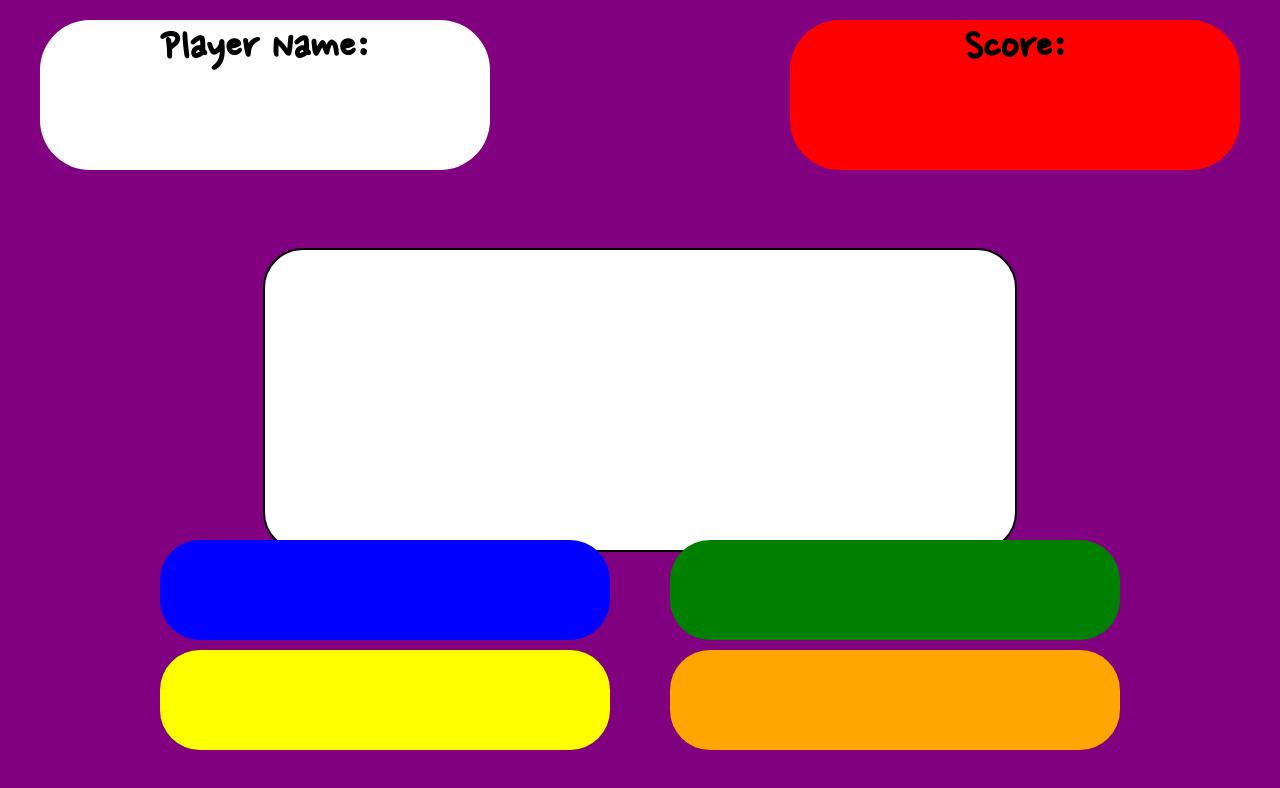
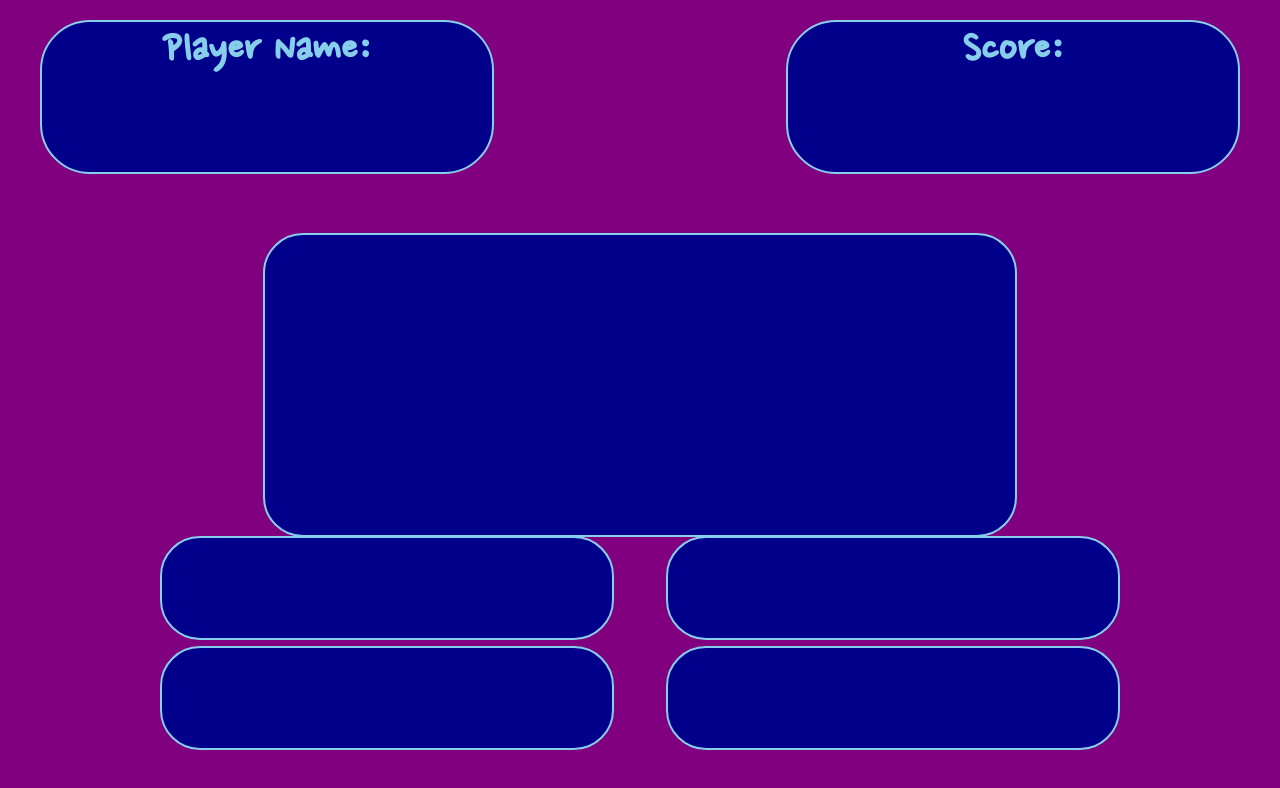
Before and after one commit to daquon91/Random-Trivia-Game, a website: page game.html in a window 1280 px wide. Drawn offline with Linux system fonts and the light colour scheme.

Commit message:
updated styles/added jquery

```diff
--- /dev/null
+++ b/package.json
@@ -0,0 +1,5 @@
+{
+  "dependencies": {
+    "jquery": "^3.3.1"
+  }
+}
--- a/style.css
+++ b/style.css
@@ -14,9 +14,9 @@
 #start-menu {
 	height: 450px;
 	width: 300px;
-	border: solid 2px white;
+	border: solid 2px skyblue;
 	border-radius: 50px;
-	background-color: white;
+	background-color: darkblue;
 	align-self: center;
 	text-align: center;
 }
@@ -25,6 +25,14 @@
 	position: center;
 	font-family: 'Nanum Pen Script', cursive;
 	font-size: 35px;
+	color: skyblue;
+
+}
+
+#start-menu form {
+	font-family: 'Nanum Pen Script', cursive;
+	font-size: 25px;
+	color: skyblue;
 }
 
 /* These styles are for game.html */
@@ -40,12 +48,14 @@
 #player-name {
 	height: 150px;
 	width: 450px;
-	background-color: white;
+	background-color: darkblue;
 	position: absolute;
 	left: 20px;
 	margin: 20px;
 	text-align: center;
+	border: solid skyblue 2px;
 	border-radius: 50px;
+	color: skyblue;
 	font-family: 'Nanum Pen Script', cursive;
 	font-size: 40px;
 }
@@ -53,12 +63,14 @@
 #scoreboard {
 	height: 150px;
 	width: 450px;
-	background-color: red;
+	background-color: darkblue;
 	position: absolute;
 	right: 20px;
 	margin: 20px;
 	text-align: center;
+	border: solid skyblue 2px;
 	border-radius: 50px;
+	color: skyblue;
 	font-family: 'Nanum Pen Script', cursive;
 	font-size: 40px;
 }
@@ -66,50 +78,56 @@
 #questions {
 	height: 300px;
 	width: 750px;
-	background-color: white;
+	background-color: darkblue;
 	border: solid 2px black;
 	align-self: center;
 	margin: 10px;
+	margin-bottom: 40px;
 	border-radius: 40px;
+	border: solid skyblue 2px;
 
 }
 
 #answer-1 {
 	height: 100px;
 	width: 450px;
-	background-color: blue;
+	background-color: darkblue;
 	position: absolute;
 	left: 160px;
 	bottom: 160px;
-	border-radius: 40px;
+	border-radius:  40px;
+	border: solid skyblue 2px;
 }
 
 #answer-2 {
 	height: 100px;
 	width: 450px;
-	background-color: yellow;
+	background-color: darkblue;
 	position: absolute;
 	left: 160px;
 	bottom: 50px;
-	border-radius: 40px;
+	border-radius:  40px;
+	border: solid skyblue 2px;
 }
 
 #answer-3 {
 	height: 100px;
 	width: 450px;
-	background-color: green;
+	background-color: darkblue;
 	position: absolute;
 	right: 160px;
 	bottom: 160px;
 	border-radius: 40px;
+	border: solid skyblue 2px;
 }
 
 #answer-4 {
 	height: 100px;
 	width: 450px;
-	background-color: orange;
+	background-color: darkblue;
 	position: absolute;
 	right: 160px;
 	bottom: 50px;
 	border-radius: 40px;
+	border: solid skyblue 2px;
 }
```
Also changed, not shown: index.html (line endings or trailing spaces), 1 other file.
